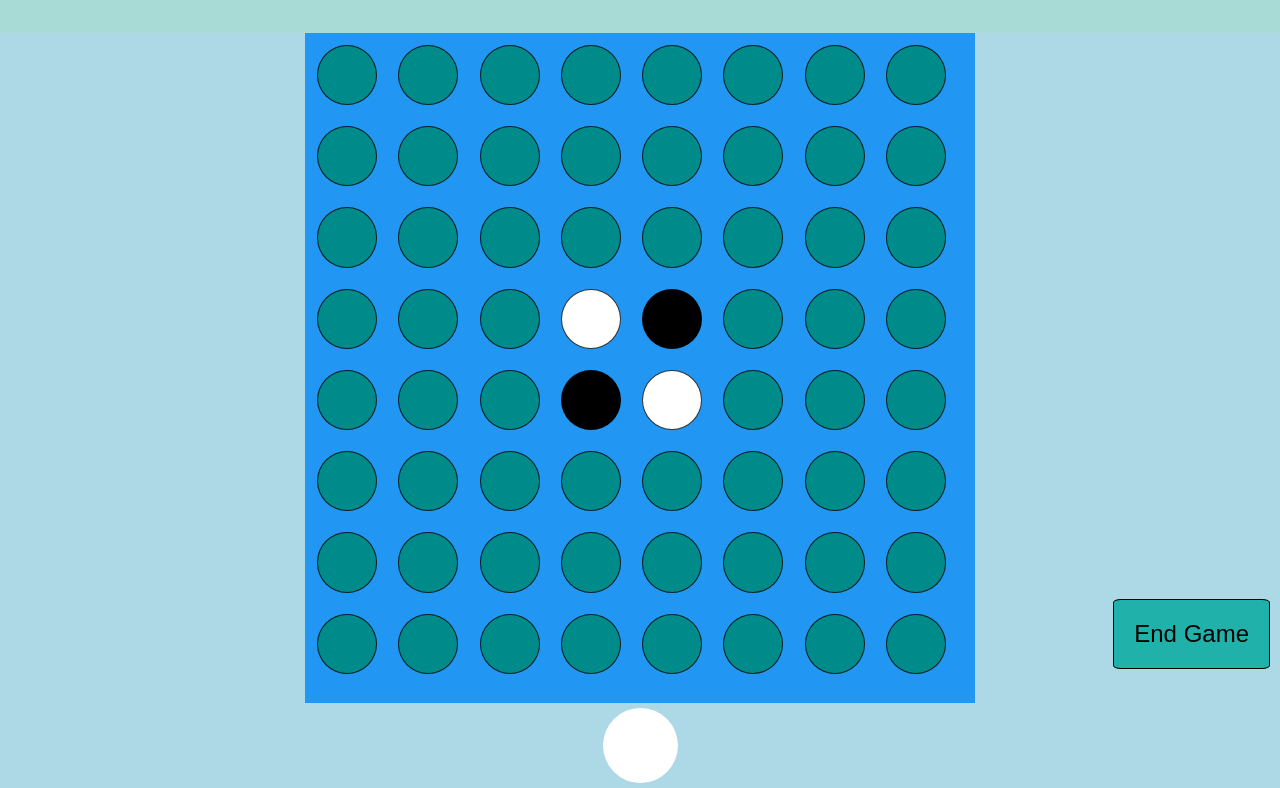
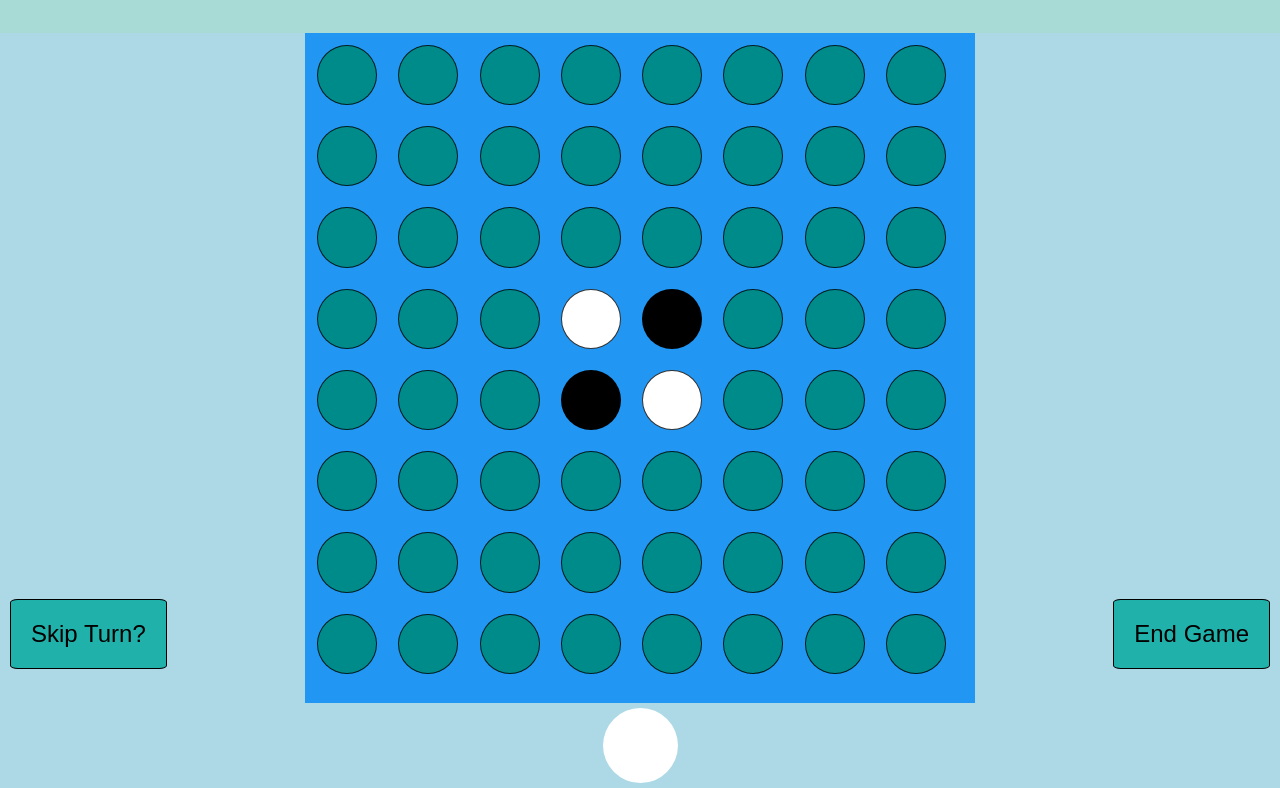
Before and after one commit to PineguinSchool/Othello_Javascript, a plain HTML site: page Othello Project/HTML/index.html in a window 1280 px wide. Shown: the part 121-909 px from the top of the page. Drawn offline with Linux system fonts and the light colour scheme.

Commit message:
Skip button

```diff
--- a/Othello Project/CSS/stylesheet.css
+++ b/Othello Project/CSS/stylesheet.css
@@ -62,3 +62,14 @@ header {
     padding: 20px;
     border-radius: 5%;
 }
+
+#skip-turn {
+    font-size: 24px;
+    background-color: lightseagreen;
+    position: fixed;
+    bottom: 10px;
+    left: 10px;
+    border: 1px solid #000000;
+    padding: 20px;
+    border-radius: 5%;
+}
--- a/Othello Project/HTML/index.html
+++ b/Othello Project/HTML/index.html
@@ -102,6 +102,8 @@
     <!--Add End Game button-->
     <button id="end-button" onclick=end()>End Game</button>
 
+    <button id="skip-turn" onclick=skipTurn()>Skip Turn?</button>
+
     <!--to call each script-->
         <script src="../JavaScript/onStart.js"></script>
         <script src="../JavaScript/script.js"></script>
--- a/Othello Project/JavaScript/script.js
+++ b/Othello Project/JavaScript/script.js
@@ -44,6 +44,10 @@ function colorSwitch(pieceId) {
         document.getElementById(pieceId).style.backgroundColor = "";
     }
 
+}
+
+function skipTurn() {
+    changePlayer();
 }
 
 
```
